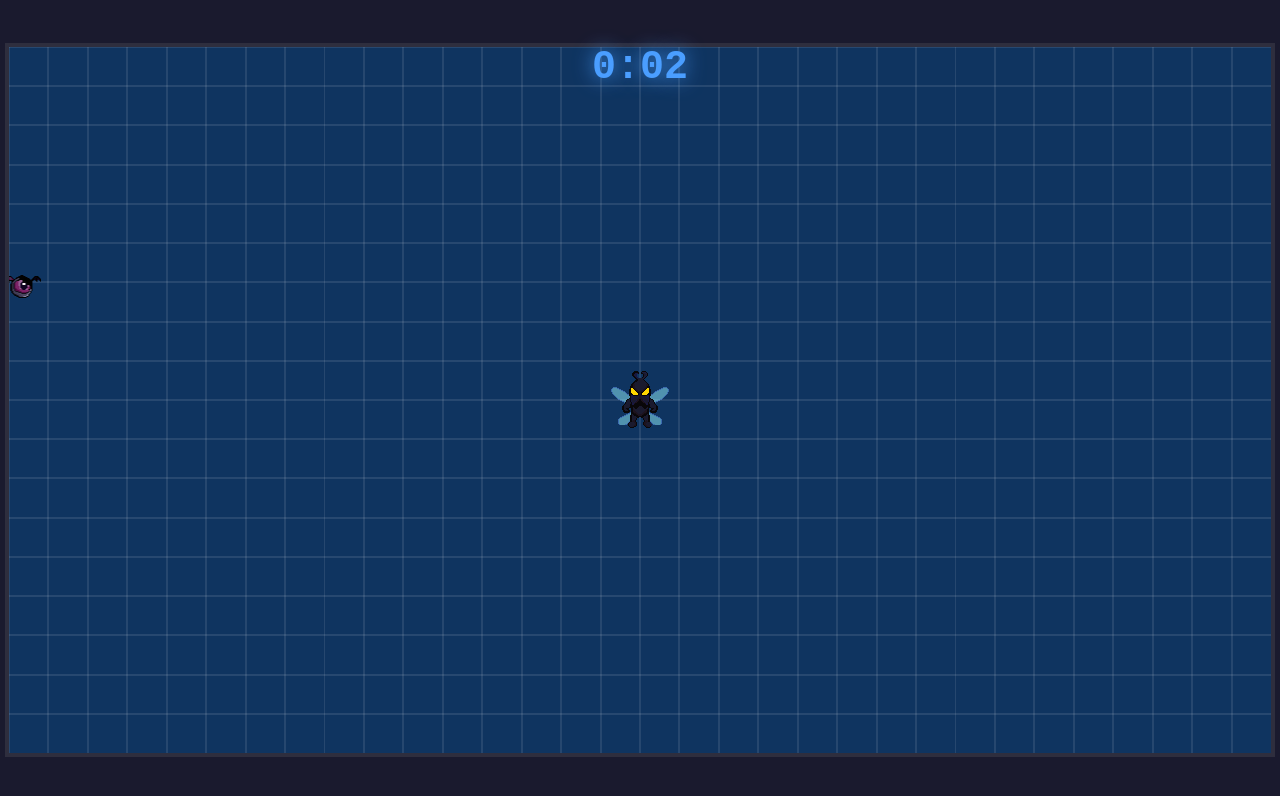
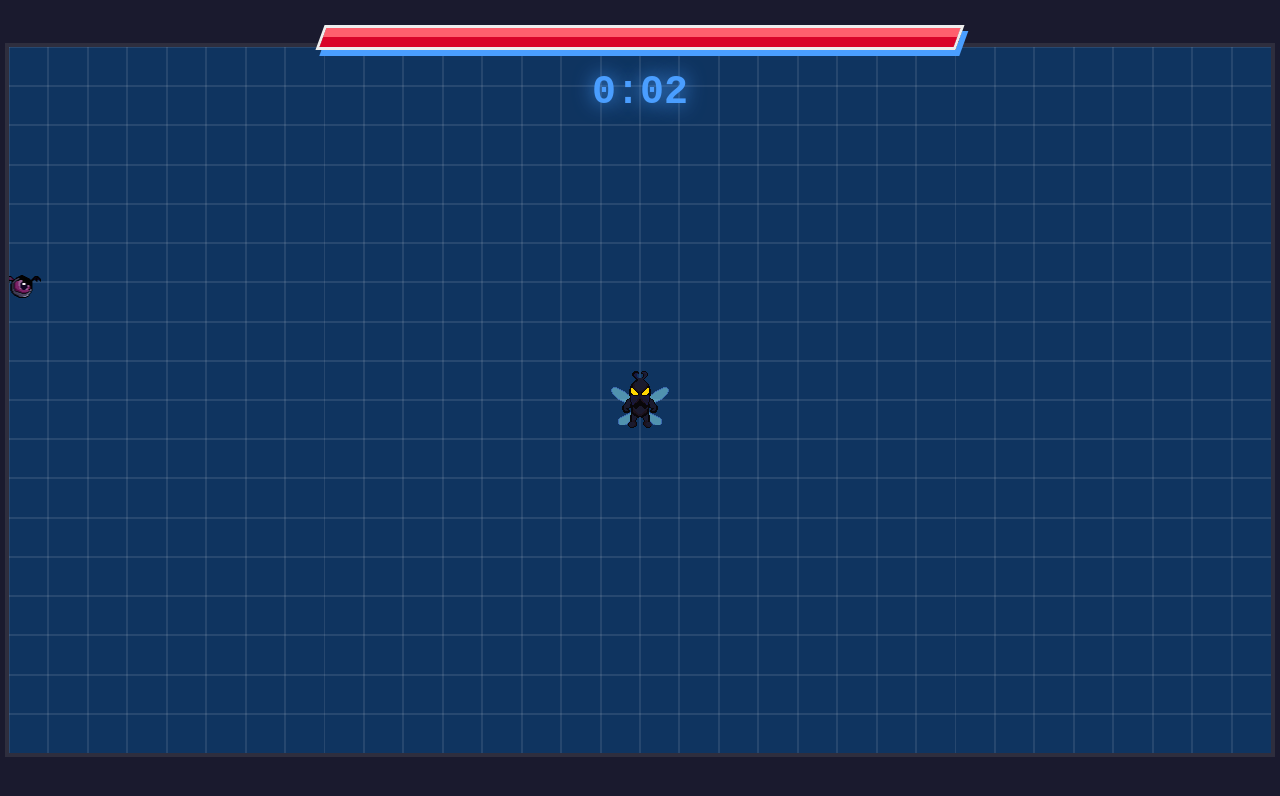
Before and after one commit to Brictarus/typescript-gamedev-course, a website built with Vite: page index.html in a window 1280 px wide. Both pictures are taken after a click on the button "Play". Built offline with nearby package versions, Linux system fonts and the light colour scheme; files whose address does not match are found by name.

Commit message:
feat: heath bar design

```diff
--- a/index.html
+++ b/index.html
@@ -9,7 +9,12 @@
   <body>
     <div id="gameContainer">
       <canvas id="gameCanvas"></canvas>
-      <div id="timer">0:00</div>
+      <div id="hud">
+        <div id="timer">0:00</div>
+        <div id="healthBarContainer">
+          <div id="healthBarFill"></div>
+        </div>
+      </div>
       <div id="mainMenu" class="ui-panel">
         <h1>Game starter Kit</h1>
         <button id="playBtn">Play</button>
--- a/src/core/Game.ts
+++ b/src/core/Game.ts
@@ -128,7 +128,7 @@ export class Game {
     this.state = 'playing';
     this.uiManager.hideAllPanels();
     this.time = 0;
-    this.uiManager.showTimer();
+    this.uiManager.showHud();
 
     this.player.reset();
     this.enemyManager.reset();
@@ -152,7 +152,7 @@ export class Game {
   returnToMenu() {
     this.events.emit('sound', 'button_click');
     this.state = 'menu';
-    this.uiManager.hideTimer();
+    this.uiManager.hideHud();
     this.uiManager.showPanel('mainMenu');
   }
   private resizeCanvas() {
--- a/src/managers/UIManager.ts
+++ b/src/managers/UIManager.ts
@@ -3,18 +3,25 @@ import type { GameEventEmitter } from '../core/Events.ts';
 export class UIManager {
   private readonly events: GameEventEmitter;
 
+  private hudEl: HTMLElement | null;
   private timerEl: HTMLElement | null;
+  private healthBarFillEl: HTMLElement | null;
+
   private mainMenuEl: HTMLElement | null;
   private pauseMenuEl: HTMLElement | null;
+  private loadingScreenEl: HTMLElement | null;
 
-  private loadingScreenEl: HTMLElement | null;
   private playBtnEl: HTMLElement | null;
   private resumeBtnEl: HTMLElement | null;
   private quitBtnEl: HTMLElement | null;
 
   constructor(events: GameEventEmitter) {
     this.events = events;
+
+    this.hudEl = document.getElementById('hud');
     this.timerEl = document.getElementById('timer');
+    this.healthBarFillEl = document.getElementById('healthBarFill');
+
     this.mainMenuEl = document.getElementById('mainMenu');
     this.pauseMenuEl = document.getElementById('pauseMenu');
     this.loadingScreenEl = document.getElementById('loadingScreen');
@@ -55,15 +62,15 @@ export class UIManager {
     document.getElementById(panelId)?.classList.add('active');
   }
 
-  showTimer() {
-    if (this.timerEl) {
-      this.timerEl.style.display = 'block';
+  showHud() {
+    if (this.hudEl) {
+      this.hudEl.style.display = 'block';
     }
   }
 
-  hideTimer() {
-    if (this.timerEl) {
-      this.timerEl.style.display = 'none';
+  hideHud() {
+    if (this.hudEl) {
+      this.hudEl.style.display = 'none';
     }
   }
 
--- a/src/style.css
+++ b/src/style.css
@@ -85,9 +85,57 @@ button:hover {
   transform: translateY(-2px);
 }
 
+#hud {
+  display: none;
+  position: absolute;
+  inset: 0;
+  pointer-events: none;
+
+  z-index: 1000;
+}
+
+#healthBarContainer {
+  position: absolute;
+  top: 25px;
+  left: 25%;
+  background-color: rgba(0, 0, 0, 0.5);
+  border: 3px solid #eee;
+  width: 50%;
+  height: 25px;
+  transform: skew(-20deg);
+  box-shadow: 6px 6px 0 rgb(var(--color));
+}
+
+#healthBarFill {
+  width: 100%;
+  height: 100%;
+  position: relative;
+}
+
+#healthBarFill::before,
+#healthBarFill::after {
+  content: '';
+  position: absolute;
+  inset: 0;
+  transform: scaleX(var(--health-pct, 1));
+  transform-origin: left;
+}
+
+#healthBarFill::before {
+  background: linear-gradient(90deg, #ffb3c1 85%, #ffffff 85%);
+  transition: transform 0.6s ease-out 0.5s;
+  z-index: 1;
+}
+
+#healthBarFill::after {
+  background: linear-gradient(#ff5f6d 50%, #d90429 50%);
+  transition: transform 0.2s ease-out;
+  z-index: 2;
+}
+
 #timer {
   position: absolute;
-  top: 45px;
+  top: 70px;
   left: 50%;
   transform: translateX(-50%);
   font-size: 40px;
@@ -95,7 +143,4 @@ button:hover {
   font-family: 'Courier New', monospace;
   text-shadow: 0 0 20px rgba(var(--color), 0.9);
   font-weight: 700;
-  z-index: 1000;
-  display: none;
-  pointer-events: none;
 }
```
